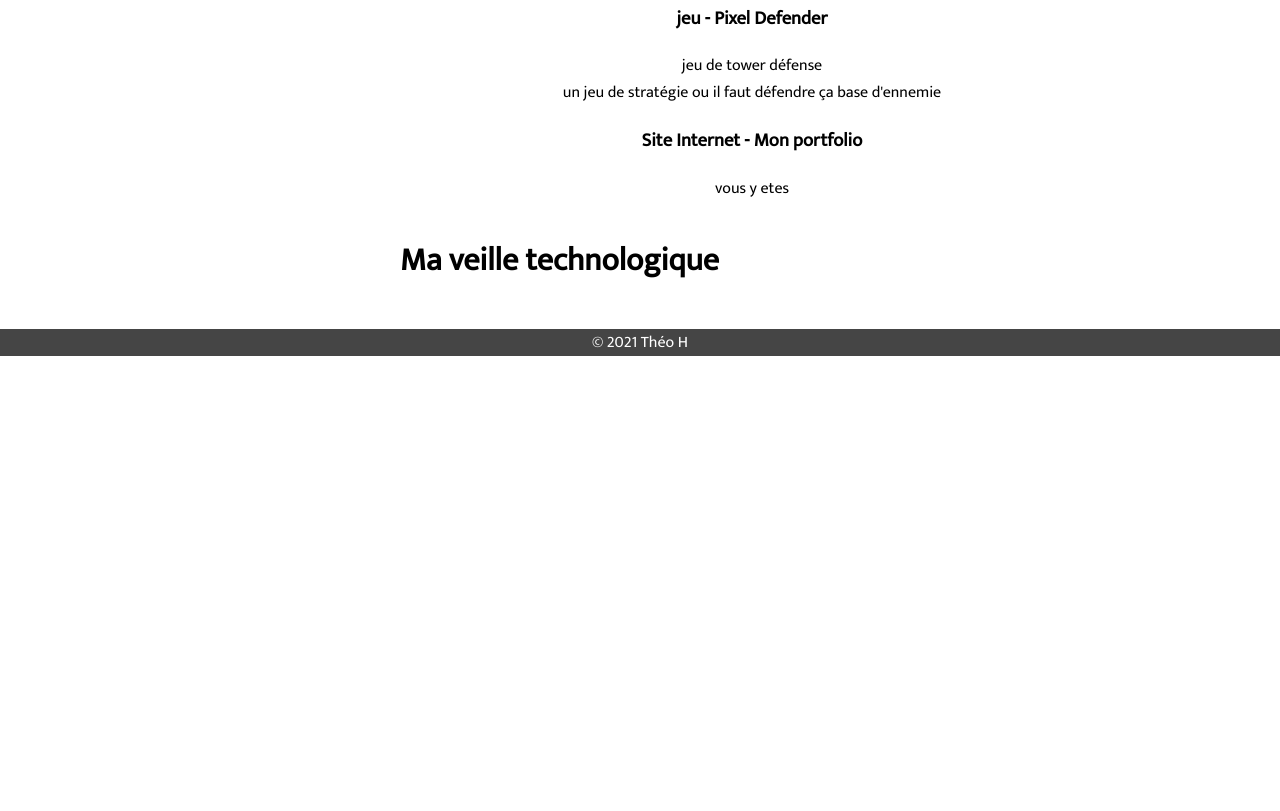
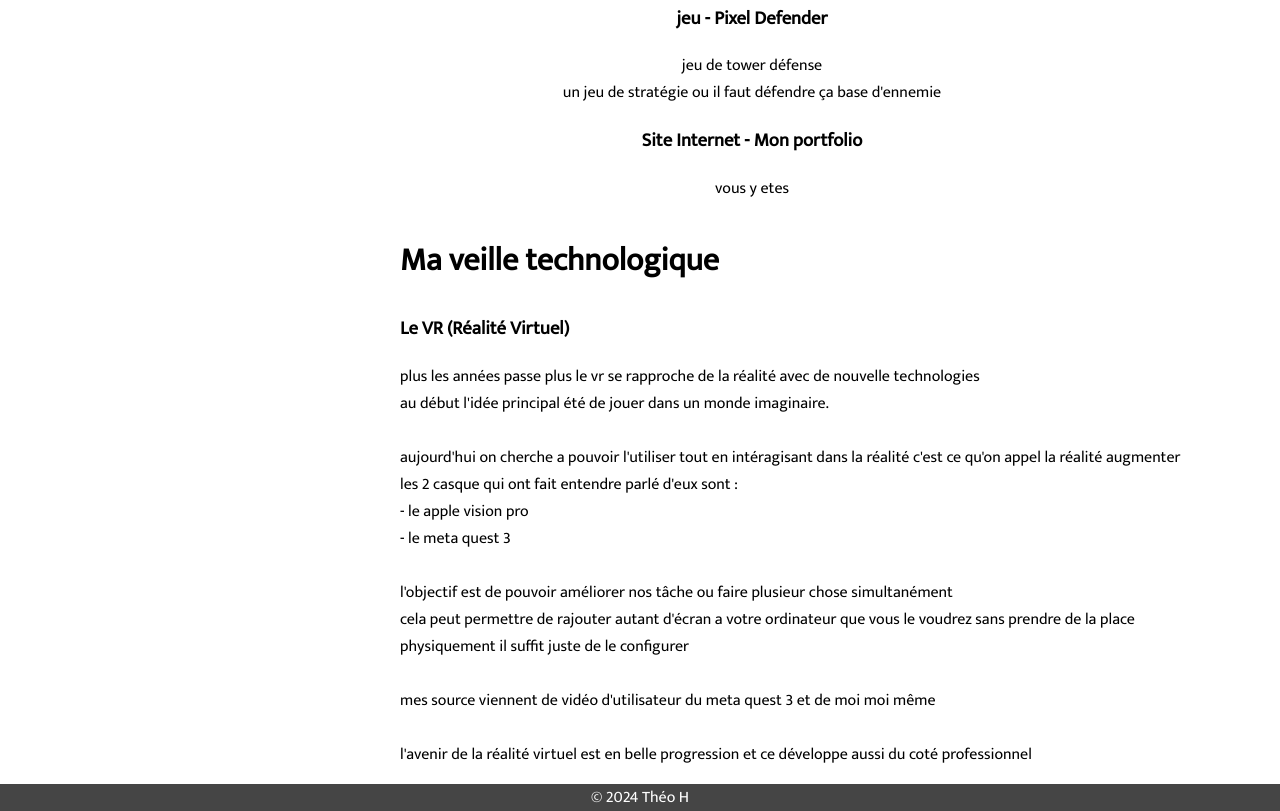
Before and after one commit to Dragonsg64/Dragonsg64.github.io, a plain HTML site: page index.html in a window 1280 px wide. Shown: the part 1632-2443 px from the top of the page. Before the commit the page ends 1988 px from the top, so only its background shows below. Drawn offline with Linux system fonts and the light colour scheme.

Commit message:
ajout du contenu "veille"

```diff
--- a/index.html
+++ b/index.html
@@ -119,11 +119,48 @@
         </section >
         <section id="veille">
             <h2>Ma veille technologique</h2>
+
+            <h3>
+                Le VR (Réalité Virtuel)
+            </h3>
+            <p>
+                plus les années passe plus le vr se rapproche de la réalité
+                avec de nouvelle technologies
+            </p>
+            <p>
+                au début l'idée principal été de jouer dans un monde imaginaire.
+            </p>
+            <br>
+            <p>
+                aujourd'hui on cherche a pouvoir l'utiliser tout en intéragisant dans la réalité c'est ce qu'on appel la réalité augmenter
+            </p>
+            <p>
+                les 2 casque qui ont fait entendre parlé d'eux sont :
+                <br>
+                - le apple vision pro
+                <br>
+                - le meta quest 3
+            </p>
+            <br>
+            <p>
+                l'objectif est de pouvoir améliorer nos tâche ou faire plusieur chose simultanément
+                <br>
+                cela peut permettre de rajouter autant d'écran a votre ordinateur que vous le voudrez sans prendre de la place physiquement
+                il suffit juste de le configurer
+            </p>
+            <br>
+            <p>
+                mes source viennent de vidéo d'utilisateur du meta quest 3 et de moi moi même
+            </p>
+            <br>
+            <p>
+                l'avenir de la réalité virtuel est en belle progression et ce développe aussi du coté professionnel
+            </p>
         </section>
     </main>
     <footer>
         <p>
-            © 2021 Théo H
+            © 2024 Théo H
         </p>
     </footer>
 </body>
```
